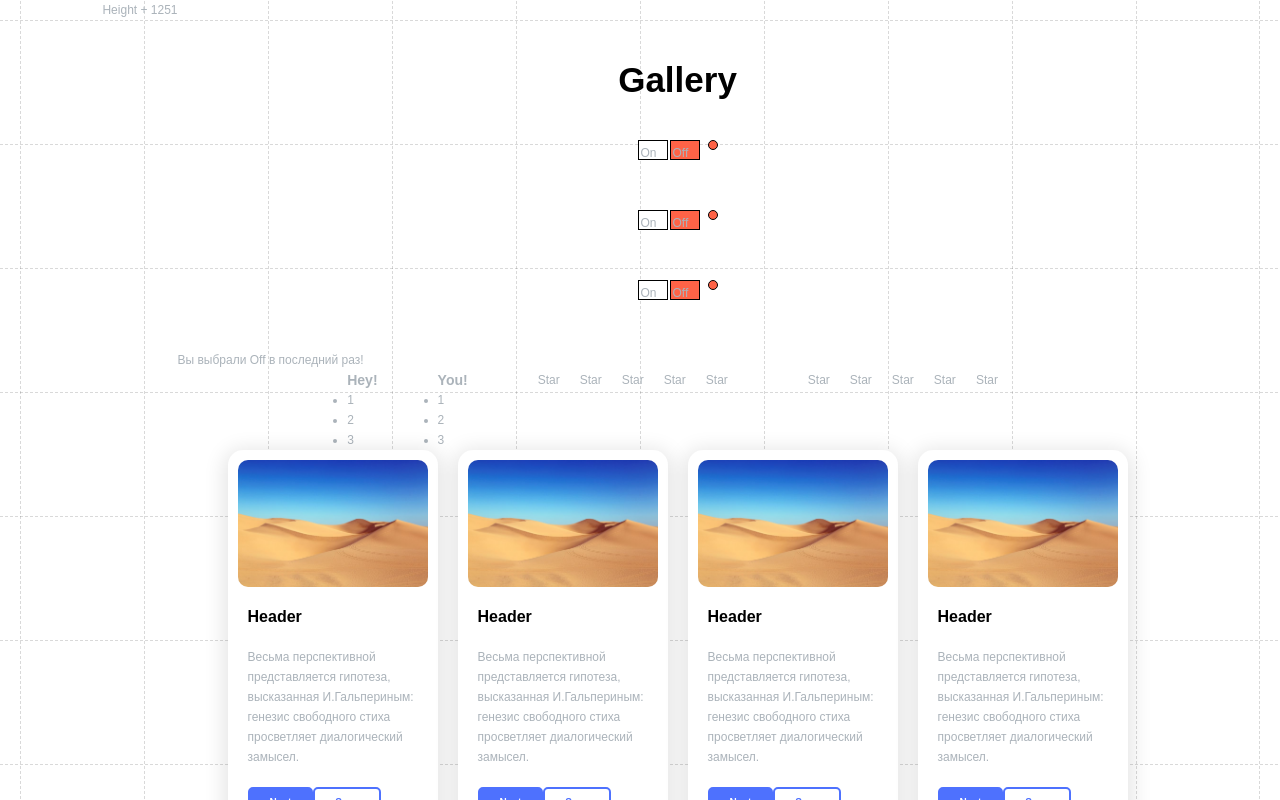
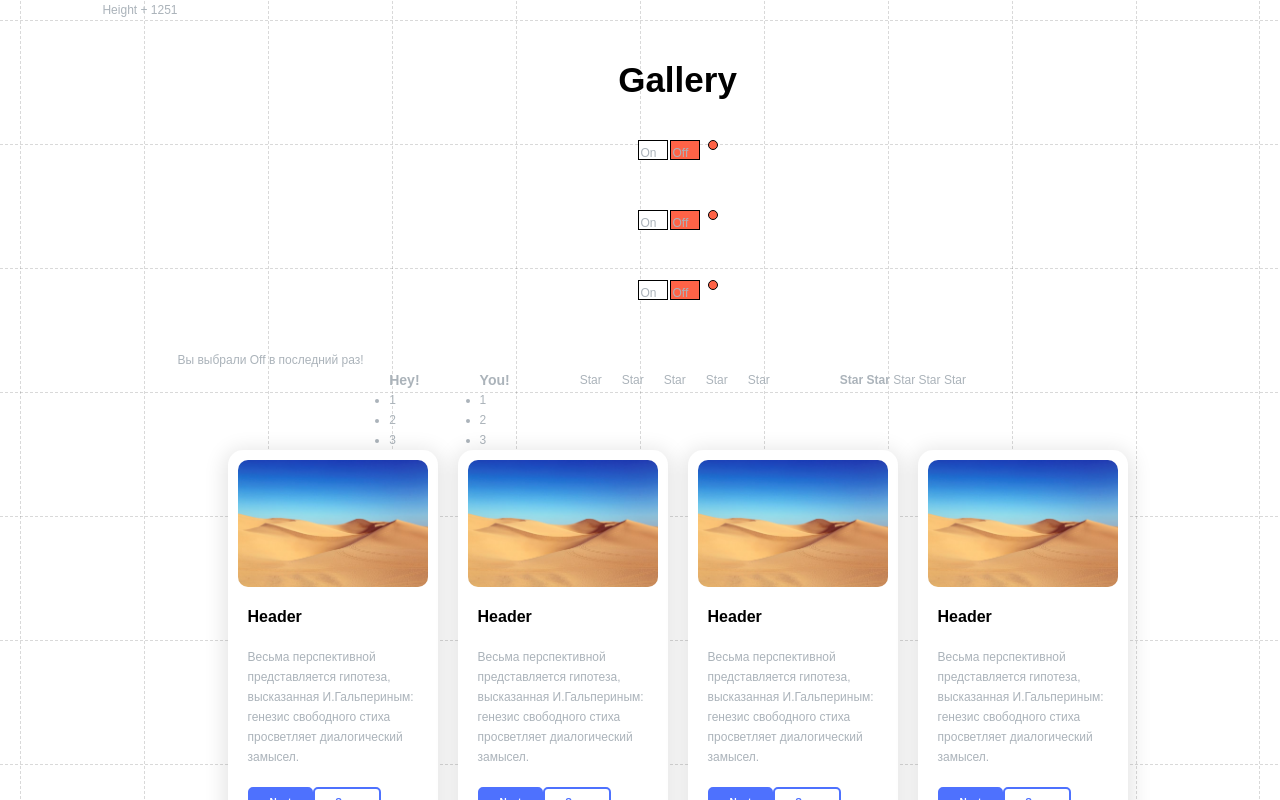
Before and after one commit to dariametelitsa/HW0, a React (Create React App) app: page / in a window 1280 px wide. Shown: the top 800 px of the page. Built offline with nearby package versions, Linux system fonts and the light colour scheme.

Commit message:
refactored folder structure

```diff
--- a/src/components/Gallery.tsx
+++ b/src/components/Gallery.tsx
@@ -3,8 +3,9 @@ import { Card } from "./Card";
 import { cardTheme } from "../Styles/Theme.styles";
 import { useState } from "react";
 import { OnOff } from "./onOff/OnOff";
-import { Accordion } from "./accordion/Accordion";
-import { Rating } from "./rating/Rating";
+import { Accordion } from "./accordionSet/accordion/Accordion";
+import { Rating } from "./ratingSet/rating/Rating";
+import { RatingControlled } from "./ratingSet/ratingControlled/RatingControlled";
 
 type CardsDataType = {
     title: string;
@@ -69,7 +70,7 @@ export function GalleryContainer() {
             <Accordion title={'Hey!'}/>
             <Accordion title={'You!'}/>
             <Rating  />
-            <Rating  />
+            <RatingControlled value={2}/>
         </div>
 
 
--- /dev/null
+++ b/src/components/ratingSet/ratingControlled/RatingControlled.tsx
@@ -0,0 +1,29 @@
+import React from 'react';
+
+type RatingProps = {
+    value: 0 | 1 | 2 | 3 | 4 | 5;
+}
+
+export const RatingControlled = (props: RatingProps) => {
+    let [stars, setStars] = React.useState(0);
+    const starArr = [ 0, 1, 2, 3, 4];
+
+    return (
+        <div>
+            {
+                starArr.map((star: number, index) => {
+                    return <Star selected={props.value > index} />
+                })
+            }
+        </div>
+    );
+};
+
+function Star({ selected }: {selected: boolean}) {
+
+   if(selected) {
+       return <span><b>Star </b></span>
+   } else {
+       return <span>Star </span>
+   }
+}
```
Also changed, not shown: src/components/ratingControlled/RatingControlled.tsx (deleted, +0 -27 lines), src/components/accordionSet/accordion/Accordion.tsx (renamed from src/components/accordion/Accordion.tsx), src/components/ratingSet/rating/Rating.tsx (renamed from src/components/rating/Rating.tsx).
